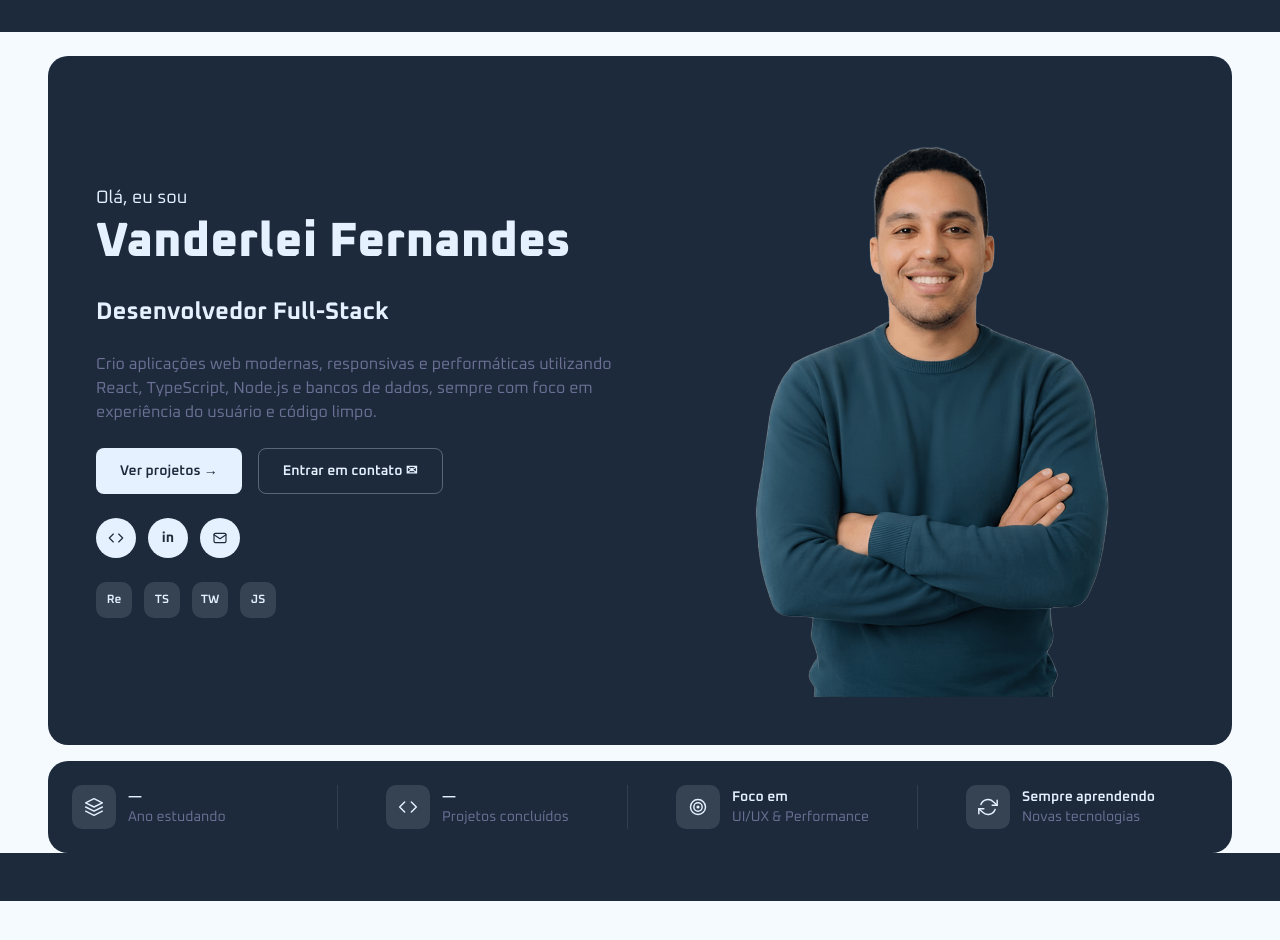
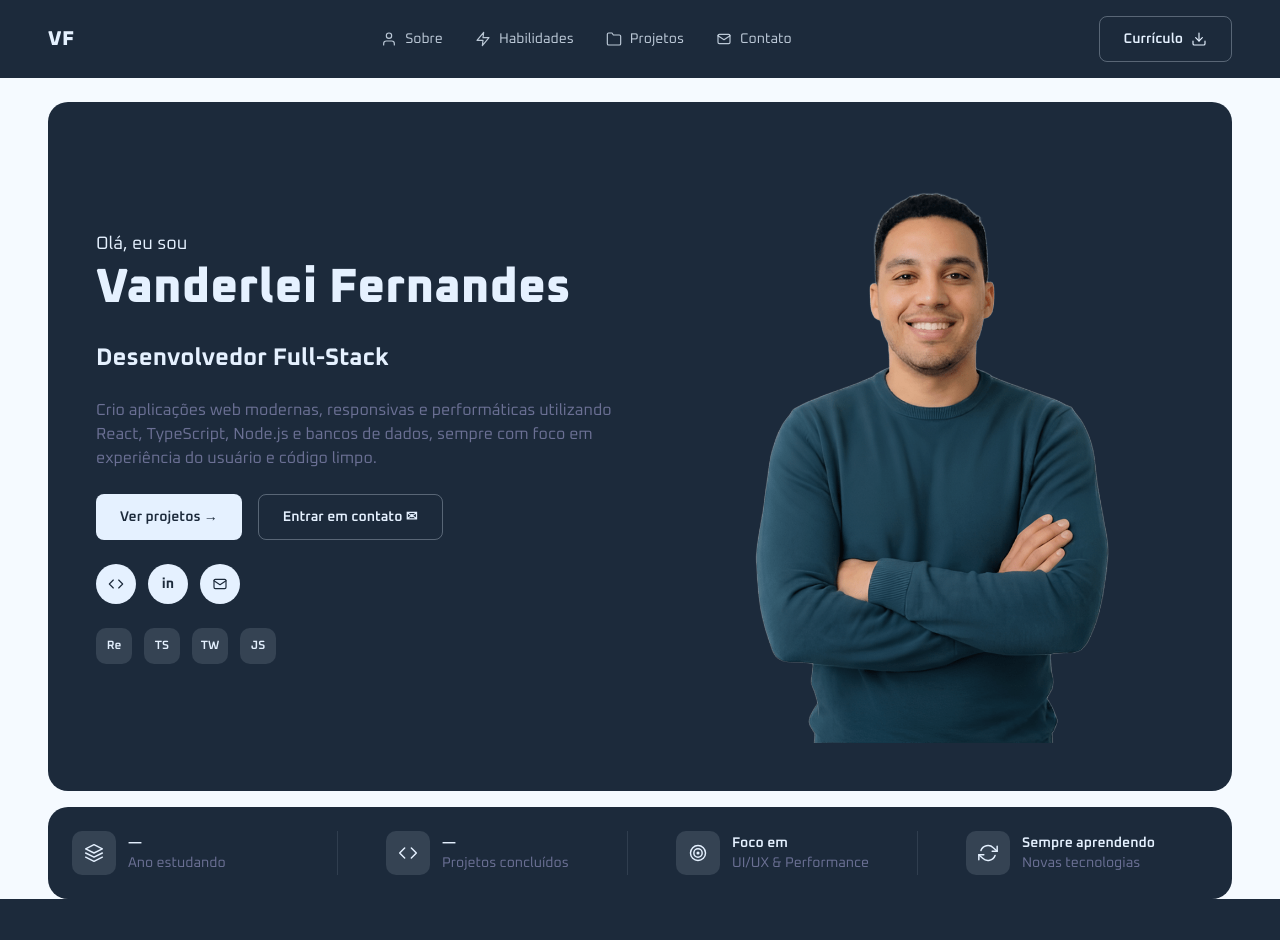
Before and after one commit to VanderleiFernandesds/Portfolio-Vanderlei, a React (Vite) app: page / in a window 1280 px wide. Shown: the top 940 px of the page. Before the commit the page ends 901 px from the top, so only its background shows below. Built offline with nearby package versions, Linux system fonts and the light colour scheme.

Commit message:
feat: implementa navbar

```diff
--- a/src/components/Navbar.jsx
+++ b/src/components/Navbar.jsx
@@ -1,23 +1,116 @@
+import { useState } from 'react'
 import Container from './Container'
+import Button from './Button'
+import {
+  UserIcon,
+  ZapIcon,
+  FolderIcon,
+  MailIcon,
+  DownloadIcon,
+  MenuIcon,
+  CloseIcon,
+} from './icons'
+
+// Links de navegação (ver design/references/hero.png). Apontam para os ids
+// das seções — Sobre/Habilidades/Projetos/Contato ainda serão implementadas.
+const NAV_LINKS = [
+  { label: 'Sobre', href: '#sobre', icon: UserIcon },
+  { label: 'Habilidades', href: '#habilidades', icon: ZapIcon },
+  { label: 'Projetos', href: '#projetos', icon: FolderIcon },
+  { label: 'Contato', href: '#contato', icon: MailIcon },
+]
+
+// TODO: substituir pelo link real do PDF do currículo quando existir.
+const RESUME_HREF = '#'
 
 /**
  * Navbar
- * Estrutura base do cabeçalho fixo (ver design/references/hero.png).
- * Conteúdo final (logo, links, CTA) será preenchido na etapa da Navbar.
+ * Cabeçalho com logo, navegação principal, CTA de currículo e menu mobile.
+ * Ver design/references/hero.png.
  */
 function Navbar() {
+  const [isOpen, setIsOpen] = useState(false)
+
   return (
     <header className="w-full bg-primary text-text">
       <Container className="flex items-center justify-between py-4">
         {/* Logo */}
-        <div />
+        <a
+          href="#hero"
+          className="text-xl font-extrabold tracking-wide transition-opacity hover:opacity-80"
+        >
+          VF
+        </a>
 
-        {/* Links de navegação (Sobre, Habilidades, Projetos, Contato) */}
-        <nav className="hidden items-center gap-8 md:flex" />
+        {/* Links de navegação (desktop) */}
+        <nav aria-label="Navegação principal" className="hidden items-center gap-8 md:flex">
+          {NAV_LINKS.map(({ label, href, icon: Icon }) => (
+            <a
+              key={href}
+              href={href}
+              className="flex items-center gap-2 text-sm text-text/80 transition-colors hover:text-text"
+            >
+              <Icon className="h-4 w-4" />
+              {label}
+            </a>
+          ))}
+        </nav>
 
-        {/* CTA (ex.: Currículo) */}
-        <div />
+        {/* Ações à direita: CTA (desktop) + botão do menu (mobile) */}
+        <div className="flex items-center gap-4">
+          <div className="hidden md:block">
+            <Button as="a" href={RESUME_HREF} variant="outline-light">
+              Currículo
+              <DownloadIcon className="h-4 w-4" />
+            </Button>
+          </div>
+
+          <button
+            type="button"
+            onClick={() => setIsOpen((open) => !open)}
+            aria-expanded={isOpen}
+            aria-controls="mobile-menu"
+            aria-label={isOpen ? 'Fechar menu' : 'Abrir menu'}
+            className="inline-flex h-10 w-10 items-center justify-center rounded-button text-text transition-colors hover:bg-text/10 md:hidden"
+          >
+            {isOpen ? <CloseIcon className="h-5 w-5" /> : <MenuIcon className="h-5 w-5" />}
+          </button>
+        </div>
       </Container>
+
+      {/* Menu mobile */}
+      {isOpen && (
+        <nav
+          id="mobile-menu"
+          aria-label="Navegação mobile"
+          className="border-t border-text/10 md:hidden"
+        >
+          <Container className="flex flex-col gap-1 py-4">
+            {NAV_LINKS.map(({ label, href, icon: Icon }) => (
+              <a
+                key={href}
+                href={href}
+                onClick={() => setIsOpen(false)}
+                className="flex items-center gap-3 rounded-button px-3 py-2 text-sm text-text/80 transition-colors hover:bg-text/10 hover:text-text"
+              >
+                <Icon className="h-4 w-4" />
+                {label}
+              </a>
+            ))}
+
+            <Button
+              as="a"
+              href={RESUME_HREF}
+              variant="outline-light"
+              className="mt-2 w-full"
+              onClick={() => setIsOpen(false)}
+            >
+              Currículo
+              <DownloadIcon className="h-4 w-4" />
+            </Button>
+          </Container>
+        </nav>
+      )}
     </header>
   )
 }
--- a/src/components/icons.jsx
+++ b/src/components/icons.jsx
@@ -59,3 +59,57 @@ export function RefreshIcon({ className = 'h-5 w-5' }) {
     </svg>
   )
 }
+
+export function UserIcon({ className = 'h-5 w-5' }) {
+  return (
+    <svg className={className} {...defaultProps}>
+      <path d="M20 21v-2a4 4 0 0 0-4-4H8a4 4 0 0 0-4 4v2" />
+      <circle cx="12" cy="7" r="4" />
+    </svg>
+  )
+}
+
+export function ZapIcon({ className = 'h-5 w-5' }) {
+  return (
+    <svg className={className} {...defaultProps}>
+      <polygon points="13 2 3 14 12 14 11 22 21 10 12 10 13 2" />
+    </svg>
+  )
+}
+
+export function FolderIcon({ className = 'h-5 w-5' }) {
+  return (
+    <svg className={className} {...defaultProps}>
+      <path d="M22 19a2 2 0 0 1-2 2H4a2 2 0 0 1-2-2V5a2 2 0 0 1 2-2h5l2 3h9a2 2 0 0 1 2 2z" />
+    </svg>
+  )
+}
+
+export function DownloadIcon({ className = 'h-5 w-5' }) {
+  return (
+    <svg className={className} {...defaultProps}>
+      <path d="M21 15v4a2 2 0 0 1-2 2H5a2 2 0 0 1-2-2v-4" />
+      <polyline points="7 10 12 15 17 10" />
+      <line x1="12" y1="15" x2="12" y2="3" />
+    </svg>
+  )
+}
+
+export function MenuIcon({ className = 'h-5 w-5' }) {
+  return (
+    <svg className={className} {...defaultProps}>
+      <line x1="3" y1="12" x2="21" y2="12" />
+      <line x1="3" y1="6" x2="21" y2="6" />
+      <line x1="3" y1="18" x2="21" y2="18" />
+    </svg>
+  )
+}
+
+export function CloseIcon({ className = 'h-5 w-5' }) {
+  return (
+    <svg className={className} {...defaultProps}>
+      <line x1="18" y1="6" x2="6" y2="18" />
+      <line x1="6" y1="6" x2="18" y2="18" />
+    </svg>
+  )
+}
```
